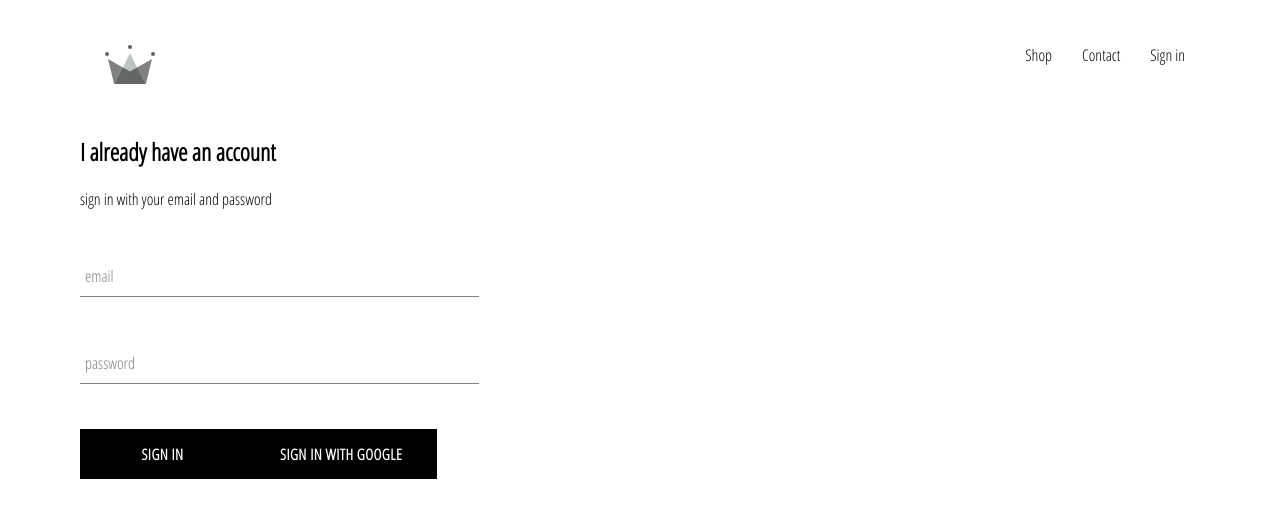
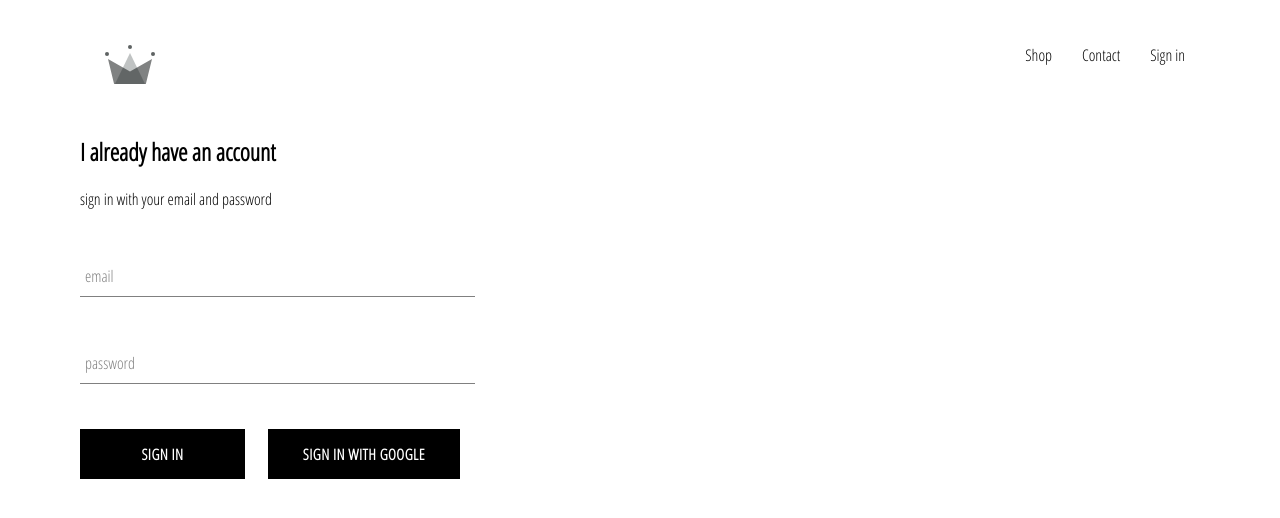
Before and after one commit to JacobLeonLyerla/shopport, a React (Create React App) app in the folder shopport/: page /signin in a window 1280 px wide. Shown: the top 518 px of the page. Built offline with nearby package versions, Linux system fonts and the light colour scheme.

Commit message:
set my sign-up component to work with firebase

```diff
--- a/shopport/src/components/sign-in/sign-in.component.jsx
+++ b/shopport/src/components/sign-in/sign-in.component.jsx
@@ -45,11 +45,12 @@ class SignIn extends Component {
             handleChange={this.handleChange}
             requried
           />
-
-          <CustomButton type="submit">Sign In</CustomButton>
-          <CustomButton onClick={signInWithGoogle}>
-            Sign In with google
-          </CustomButton>
+          <div className="buttons">
+            <CustomButton type="submit">Sign In</CustomButton>
+            <CustomButton onClick={signInWithGoogle} isGoogleSignIn>
+              Sign In with google
+            </CustomButton>
+          </div>
         </form>
       </div>
     );
--- a/shopport/src/components/sign-in/sign-in.styles.scss
+++ b/shopport/src/components/sign-in/sign-in.styles.scss
@@ -1,9 +1,13 @@
 .sign-in{
-    width: 30vw;
+    width: 380px;
     display: flex;
     flex-direction: column;
 
     .title{
-        margin:10px 0;
+        margin: 10px 0;
+    }
+    .buttons{
+        display:flex ;
+        justify-content: space-between;
     }
 }
```
